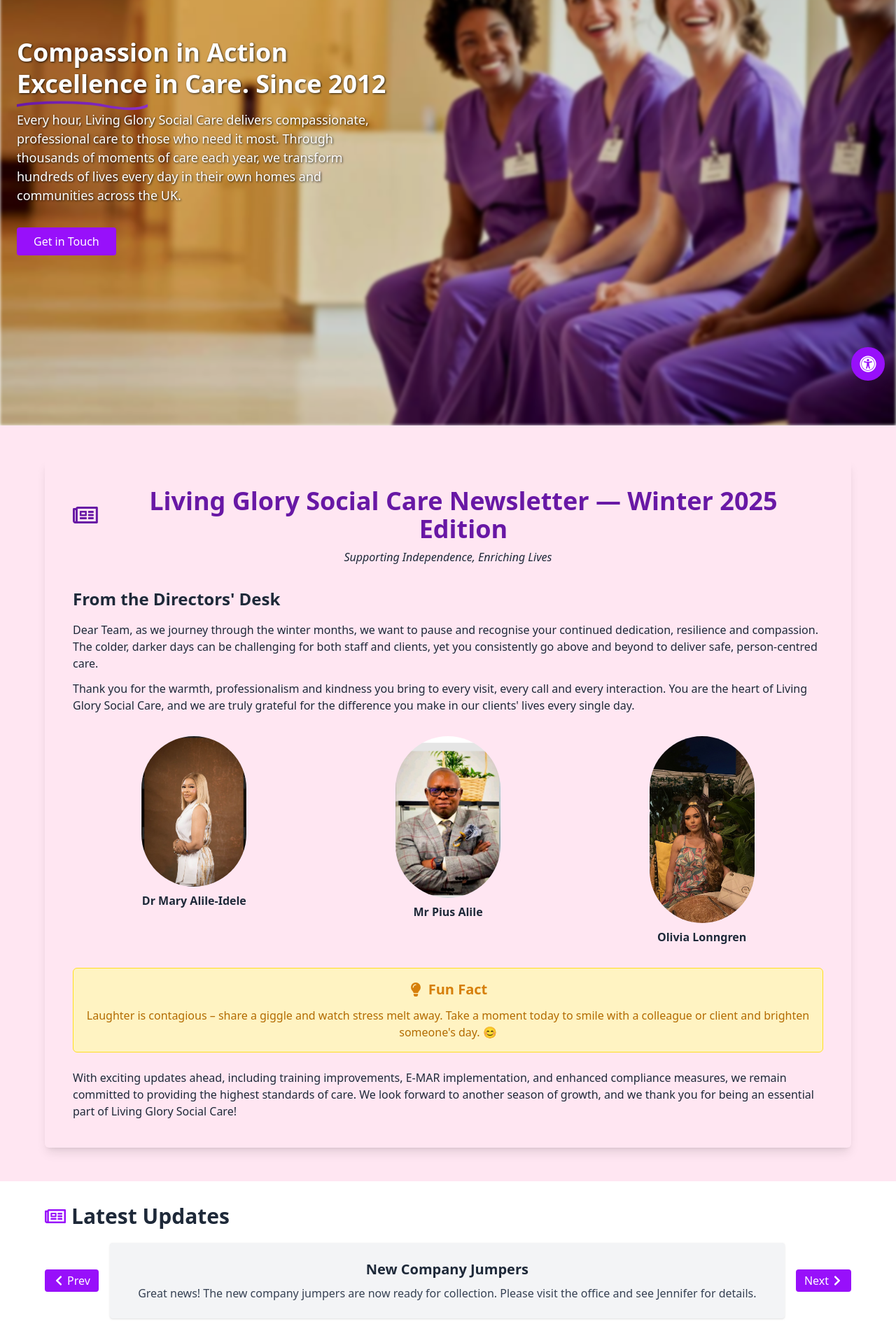
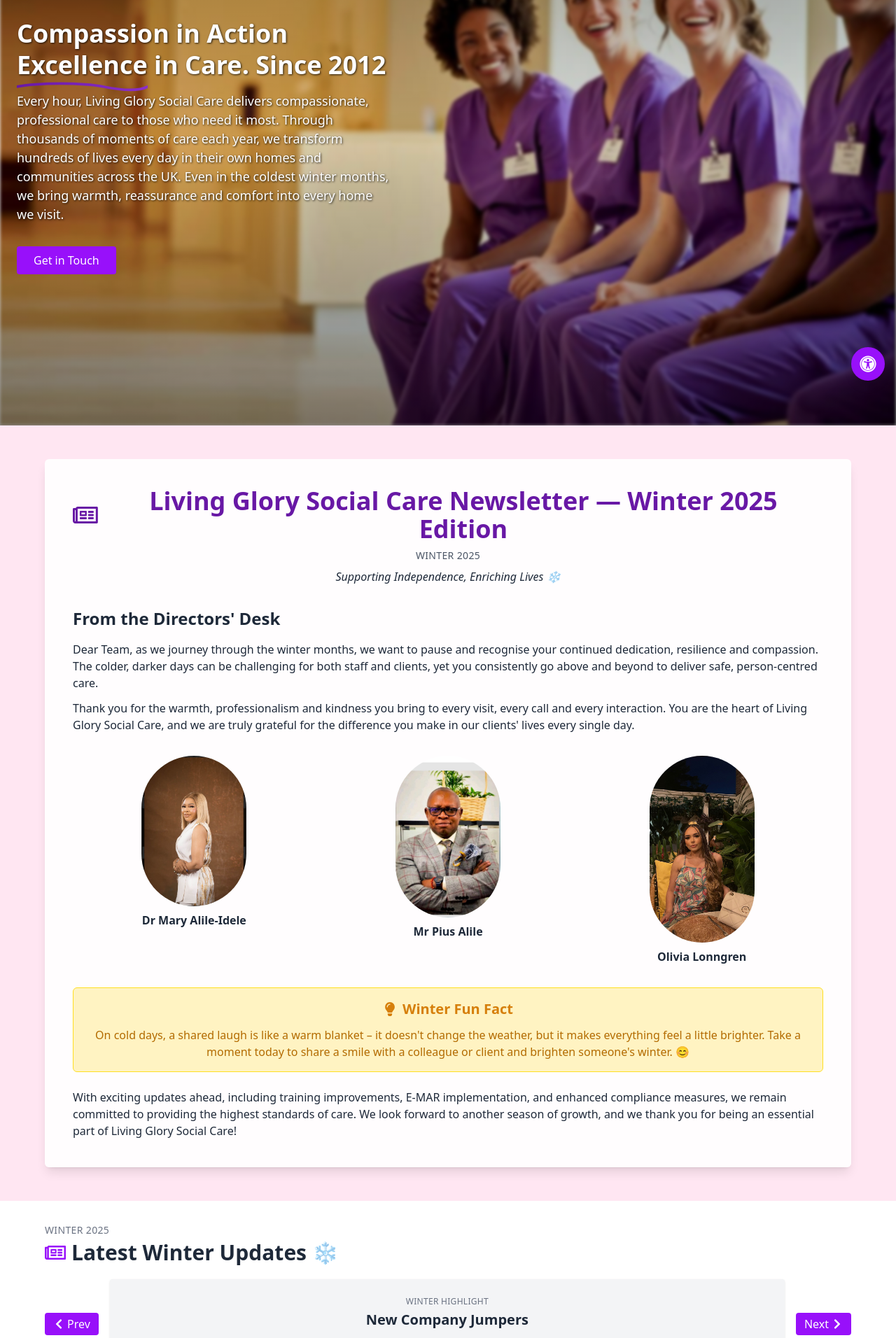
Before and after one commit to onengiyeJacob14/my-website, a Next.js app: page / in a window 1280 px wide. Shown: the part 240-2152 px from the top of the page at 70% size. Built offline with nearby package versions, Linux system fonts and the light colour scheme.

Commit message:
Update page.js
Winter Update

```diff
--- a/src/app/page.js
+++ b/src/app/page.js
@@ -72,6 +72,7 @@
               filter: "blur(2px) brightness(0.9)",
             }}
           />
+          <div className="absolute inset-0 bg-gradient-to-b from-black/30 via-transparent to-black/40" />
           <div className="relative z-10 p- 4 md:pl-6 md:pr-4 text-left text-white max-w-md md:max-w-xl">
             {/* Main Heading */}
             <motion.h1
@@ -128,7 +129,9 @@
               Every hour, Living Glory Social Care delivers compassionate,
               professional care to those who need it most. Through thousands of
               moments of care each year, we transform hundreds of lives every
-              day in their own homes and communities across the UK.
+              day in their own homes and communities across the UK. Even in the
+              coldest winter months, we bring warmth, reassurance and comfort
+              into every home we visit.
             </motion.p>
 
             {/* CTA Button */}
@@ -149,7 +152,7 @@
         {/* NEW SECTION: Newsletter / News */}
         <Link href="/news-updates" className="block">
           <section className="relative bg-[#ffe6f2] py-12 px-4 md:px-8 lg:px-16 text-gray-800">
-            <div className="max-w-6xl mx-auto rounded-md shadow-lg p-6 md:p-10 hover:shadow-2xl transition">
+            <div className="max-w-6xl mx-auto rounded-md shadow-lg p-6 md:p-10 hover:shadow-2xl transition bg-white/90 backdrop-blur-sm">
               {/* Title */}
               <motion.h2
                 initial={{ opacity: 0, y: -20 }}
@@ -165,8 +168,11 @@
                   </span>
                 </span>
               </motion.h2>
+              <p className="text-center mb-2 text-sm uppercase tracking-wide text-gray-600">
+                Winter 2025
+              </p>
               <p className="text-center mb-8 italic">
-                Supporting Independence, Enriching Lives
+                Supporting Independence, Enriching Lives ❄️
               </p>
 
               {/* Directors Greeting */}
@@ -238,13 +244,14 @@
                 <h4 className="text-lg md:text-xl font-bold text-[#d67f0b] mb-2">
                   <span className="inline-flex items-center justify-center gap-2">
                     <FaLightbulb className="text-[#d67f0b]" />
-                    <span>Fun Fact</span>
+                    <span>Winter Fun Fact</span>
                   </span>
                 </h4>
                 <p className="text-[#b36b00]">
-                  Laughter is contagious – share a giggle and watch stress melt
-                  away. Take a moment today to smile with a colleague or client
-                  and brighten someone&apos;s day. 😊
+                  On cold days, a shared laugh is like a warm blanket – it
+                  doesn&apos;t change the weather, but it makes everything feel a
+                  little brighter. Take a moment today to share a smile with a
+                  colleague or client and brighten someone&apos;s winter. 😊
                 </p>
               </motion.div>
 
@@ -263,10 +270,13 @@
         {/* CAROUSEL of Latest News */}
         <section className="py-8 px-4 md:px-8 lg:px-16 bg-white">
           <div className="max-w-6xl mx-auto">
+            <p className="text-sm uppercase tracking-wide text-gray-500 mb-1">
+              Winter 2025
+            </p>
             <h3 className="text-2xl md:text-3xl font-bold text-gray-800 mb-4">
               <span className="inline-flex items-center gap-2">
                 <FaRegNewspaper className="text-purple-600" />
-                <span>Latest Updates</span>
+                <span>Latest Winter Updates ❄️</span>
               </span>
             </h3>
             <div className="flex items-center space-x-4">
@@ -287,6 +297,9 @@
                 transition={{ duration: 0.5 }}
                 className="flex-grow text-center bg-gray-100 rounded p-6 shadow"
               >
+                <p className="text-xs uppercase tracking-wide text-gray-500 mb-1">
+                  Winter Highlight
+                </p>
                 <h4 className="text-xl font-semibold mb-2 text-gray-800">
                   {carouselData[carouselIndex].title}
                 </h4>
```
